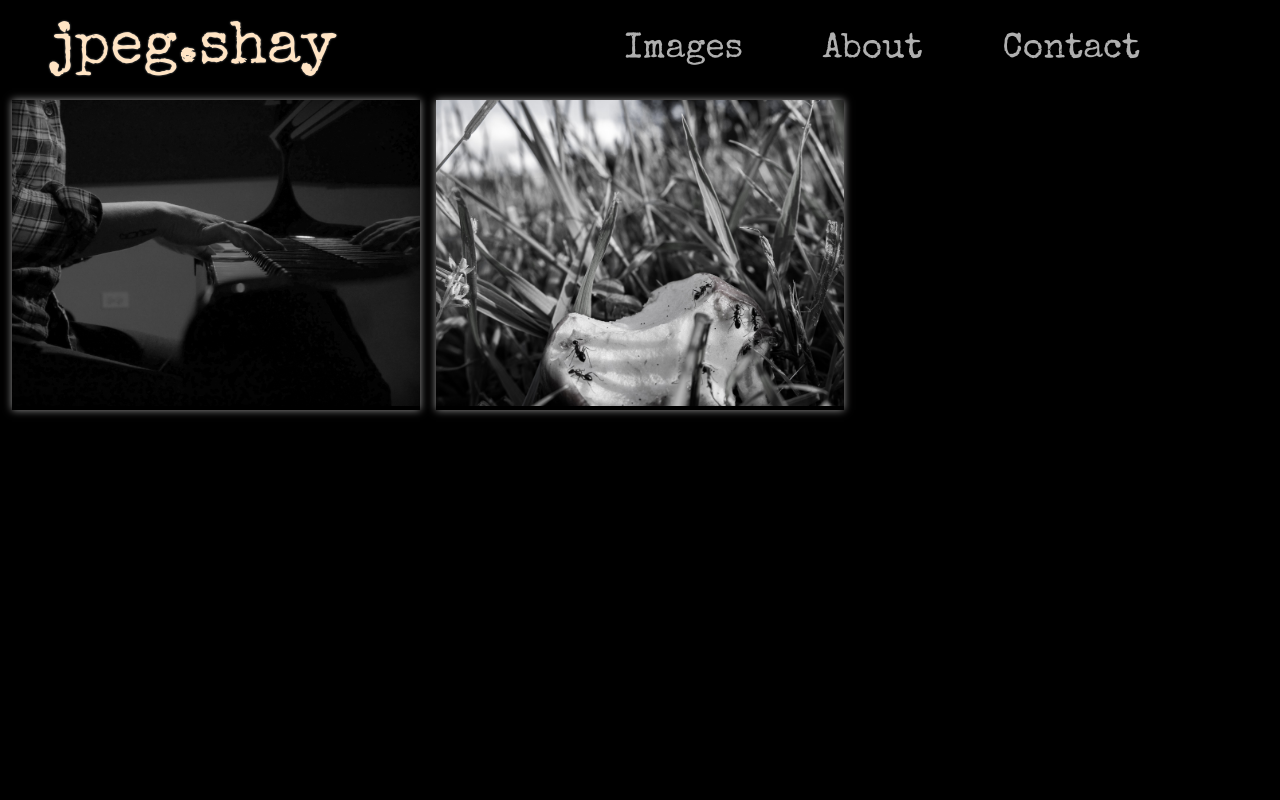
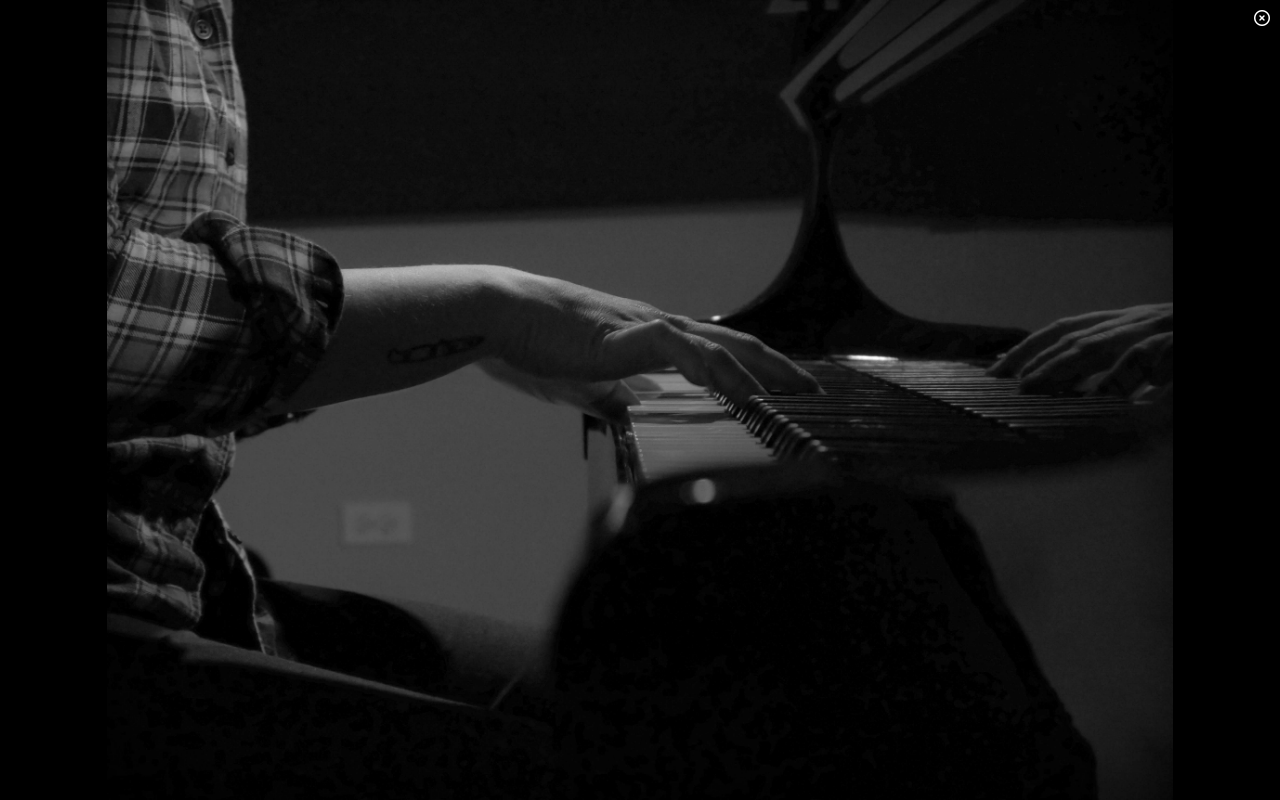
Before and after one commit to timrusin/justtheothershay, a React (Create React App) app: page /gallery/abstract in a window 1280 px wide. Both pictures are taken after a click on the element 216 px from the left and 255 px from the top of the page. Built offline with nearby package versions, Linux system fonts and the light colour scheme.

Commit message:
modal created in gallery for focus Photos

```diff
--- a/src/components/Gallery.css
+++ b/src/components/Gallery.css
@@ -21,6 +21,47 @@
     filter: opacity(.75)
 }
 
+.modal{
+    width: 100%;
+    height: 100vh;
+    position: fixed;
+    top: 0;
+    left: 0;
+    display: flex;
+    justify-content: center;
+    align-items: center;
+    background-color: black;
+    transition: .4s ease, visibility .4s ease, transform .5s ease-in-out;
+    visibility: hidden;
+    opacity: 0;
+    transform: scale(0);
+    overflow: hidden;
+    z-index: 9999;
+}
+
+.modal.open{
+    visibility: visible;
+    opacity: 1;
+    transform: scale(1);
+}
+
+.modal img{
+    width: auto;
+    max-width: 100%;
+    height: auto;
+    max-height: 100%;
+    display: block;
+    line-height: 0;
+}
+
+.modal i{
+    position: fixed;
+    top: 10px;
+    right: 10px;
+    color: white;
+    cursor: pointer;
+}
+
 @media (max-width: 991px){
     .gallery{
         -webkit-column-count: 2;
--- a/src/components/Gallery.js
+++ b/src/components/Gallery.js
@@ -1,17 +1,30 @@
 import { useParams } from 'react-router-dom'
+import { useState } from 'react'
 import './Gallery.css'
 import Photos from '../data/Photos'
 
 
 const Gallery = () => {
   let { category } = useParams()
+  const [modal, setModal] = useState(false)
+  const [focusPhoto, setFocusPhoto] = useState('')
+
+  const getPhoto = (url) => {
+    setFocusPhoto(url)
+    setModal(true)
+  }
 
      return (
+     <>
+     <div className={modal ? "modal open" : "modal"}>
+        <img src={focusPhoto} alt="alt placeholder"/>
+        <i class="fa-regular fa-circle-xmark" onClick={()=>setModal(false)}></i>
+     </div>
        <div className="gallery fade">
          {Photos.map((photo) => {
            return (
              photo.category === category && (
-               <div className="pics" key={photo.id}>
+               <div className="pics" key={photo.id} onClick={()=> getPhoto(photo.url)}>
                  <img
                    src={photo.url}
                    alt={photo.alt}
@@ -22,6 +35,7 @@ const Gallery = () => {
            );
          })}
        </div>
+      </>
      );
 }
 
```
